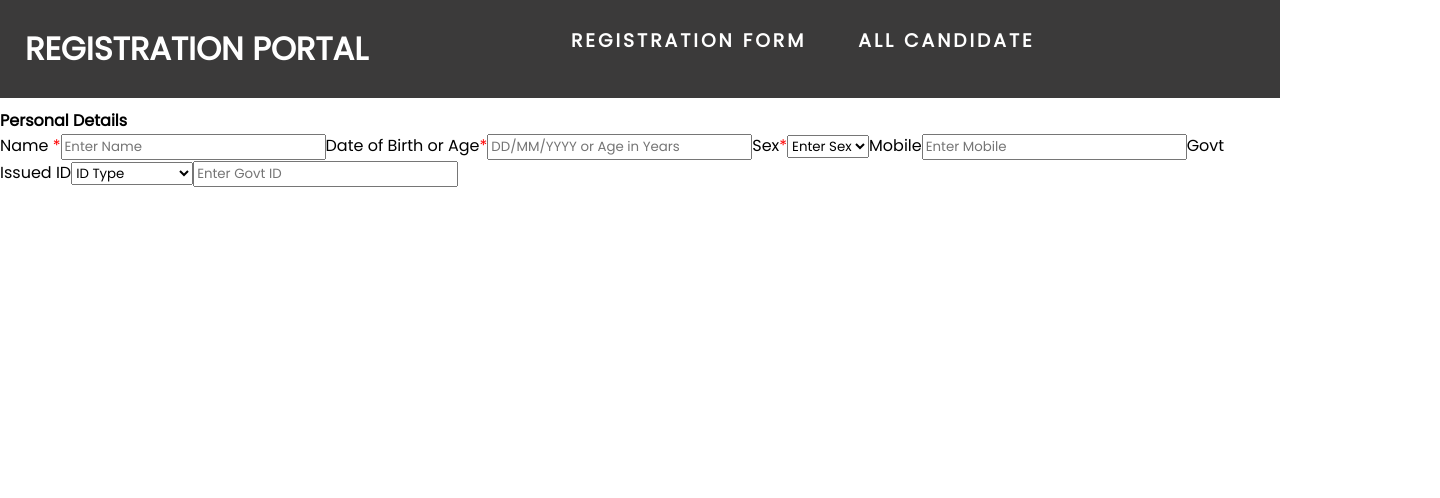
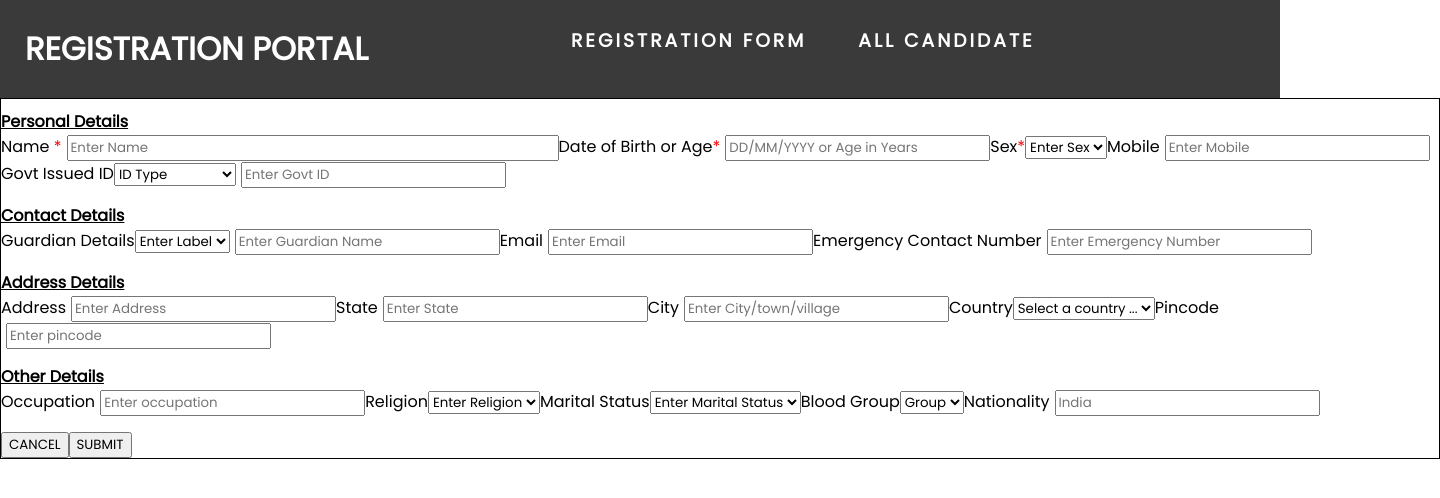
Before and after one commit to Dev-Rahul-Kumar/Registration, a React (Create React App) app: page / in a window 1280 px wide. Shown: the top 498 px of the page, 1440 px wide, since content can reach past the window. Built offline with nearby package versions, Linux system fonts and the light colour scheme.

Commit message:
form updation

```diff
--- a/src/component/FormDetail.jsx
+++ b/src/component/FormDetail.jsx
@@ -2,23 +2,33 @@ import React from "react";
 import "./Style/form.css";
 
 export default function FormDetail() {
-    const starstyle={
-        color:"red"
-    }
+  const starstyle = {
+    color: "red",
+  };
   return (
     <>
       <div className="formdetail">
-        <form>
+        <form className="forum">
           <div className="headerline"></div>
-          <div className="p_detail">
+          <div className="p_detail  gap">
             <h4>Personal Details</h4>
-            <label htmlFor="name">Name <span style={starstyle}>*</span></label>
-            <input type="text" id="name" placeholder="Enter Name" />
+            <label htmlFor="name">
+              Name <span style={starstyle}>*</span>
+            </label>
+            <input type="text" id="name" placeholder="Enter Name" size={40}/>
 
-            <label htmlFor="DOB">Date of Birth or Age<span style={starstyle}>*</span></label>
-            <input type="text" id="DOB" placeholder="DD/MM/YYYY or Age in Years" />
+            <label htmlFor="DOB">
+              Date of Birth or Age<span style={starstyle}>*</span>
+            </label>
+            <input
+              type="text"
+              id="DOB"
+              placeholder="DD/MM/YYYY or Age in Years"
+            />
 
-            <label htmlFor="sex">Sex<span style={starstyle}>*</span></label>
+            <label htmlFor="sex">
+              Sex<span style={starstyle}>*</span>
+            </label>
             <select name="sex" id="sex">
               <option value="Default">Enter Sex</option>
               <option value="Male">Male</option>
@@ -27,8 +37,12 @@ export default function FormDetail() {
             </select>
 
             <label htmlFor="Mobile">Mobile</label>
-            <input type="tel" name="Mobile" id="Mobile" placeholder="Enter Mobile" />
-
+            <input
+              type="tel"
+              name="Mobile"
+              id="Mobile"
+              placeholder="Enter Mobile"
+            />
 
             <label htmlFor="Govtid">Govt Issued ID</label>
             <select name="idtype" id="Govtid">
@@ -37,10 +51,120 @@ export default function FormDetail() {
               <option value="PAN">PAN Card</option>
               <option value="Voter">Voter ID</option>
               <option value="Drivinglicence">Driving Licence</option>
-
             </select>
             <input type="text" id="Govtid" placeholder="Enter Govt ID" />
           </div>
+
+          <div className="contact gap">
+            <h4>Contact Details</h4>
+            <label htmlFor="guardian">Guardian Details</label>
+            <select name="guardian" id="guardian">
+              <option value="Default">Enter Label</option>
+              <option value="Father">Father</option>
+              <option value="Mother">Mother</option>
+              <option value="Brother">Brother</option>
+              <option value="Sister">Sister</option>
+              <option value="Other">Other</option>
+            </select>
+            <input
+              type="text"
+              placeholder="Enter Guardian Name"
+              id="guardian"
+            />
+
+            <label htmlFor="email">Email</label>
+            <input type="email" id="email" placeholder="Enter Email" />
+
+            <label htmlFor="Emergency">Emergency Contact Number</label>
+            <input
+              type="tel"
+              id="Emergency"
+              placeholder="Enter Emergency Number"
+            />
+          </div>
+
+          <div className="address gap">
+          <h4>Address Details</h4>
+            <label htmlFor="Address">Address</label>
+            <input type="text" id="Address" placeholder="Enter Address" />
+
+            <label htmlFor="state">State</label>
+            <input type="text" id="state" placeholder="Enter State" />
+
+            <label htmlFor="city">City</label>
+            <input
+              type="text"
+              id="city"
+              placeholder="Enter City/town/village"
+            />
+
+            <label htmlFor="country">Country</label>
+            <select name="country" class="form-control" id="country">
+              <option
+                value="0"
+                label="Select a country ... "
+                selected="selected"
+              >
+                Select a country ...{" "}
+              </option>
+
+              <option value="India">India</option>
+              <option value="USA">USA</option>
+              <option value="UK">UK</option>
+              <option value="SRILANKA">Srilanka</option>
+              <option value="PAKISTAN">Pakistan</option>
+              <option value="BANGLADESH">Bangladesh</option>
+              <option value="NEPAL">Nepal</option>
+              <option value="CHINA">China</option>
+
+            </select>
+
+            <label htmlFor="pincode">Pincode</label>
+            <input type="text" id="pincode" placeholder="Enter pincode" />
+          </div>
+
+          <div className="other gap">
+          <h4>Other Details</h4>
+            <label htmlFor="occupation">Occupation</label>
+            <input type="text" id="occupation" placeholder="Enter occupation"/>
+
+            <label htmlFor="religion">Religion</label>
+            <select name="religion" id="religion">
+              <option  value="0" selected="selected">Enter Religion</option>
+              <option  value="Hindu">Hindu</option>
+              <option  value="Muslim">Muslim</option>
+              <option  value="Jain">Jain</option>
+              <option  value="Buddha">Buddha</option>
+              <option  value="Christ">Christ</option>
+            </select>
+
+            <label htmlFor="marital">Marital Status</label>
+            <select name="marital" id="marital">
+              <option value="0" selected="selected">Enter Marital Status</option>
+              <option value="Single">Single</option>
+              <option value="Married">Married</option>
+              <option value="Divorced">Divorced</option>
+              <option value="Complicated">Complicated</option>
+            </select>
+
+            <label htmlFor="Bloodgroup">Blood Group</label>
+            <select name="Bloodgroup" id="Bloodgroup">
+              <option value="0" selected="selected">Group</option>
+              <option value="A+">A+</option>
+              <option value="B+">B+</option>
+              <option value="AB+">AB+</option>
+              <option value="O+">O+</option>
+              <option value="O-">O-</option>
+            </select>
+
+            <label htmlFor="Nationality">Nationality</label>
+            <input type="text" id="Nationality" placeholder="India" />
+
+
+          </div>
+
+          <button className="cancel">CANCEL</button>
+          <button className="submit">SUBMIT</button>
         </form>
       </div>
     </>
--- a/src/component/Style/form.css
+++ b/src/component/Style/form.css
@@ -1,8 +1,22 @@
 .forndetail{
     margin: 20px;
     width: 100%;
+}
+.formdetail .forum{
+    width: 90rem;
+    border: 1px solid black;
+    margin:auto;
 }
 .formdetail .headerline{
     margin-top: 10px;
     background: rgba(39, 33, 33, 0.925);
 }
+h4{
+    text-decoration: underline;
+}
+.formdetail .forum .gap{
+    margin-bottom: 15px;
+}
+input{
+    margin-left: 5px;
+}
```
Lines whose indentation alone changed are shown as unchanged.
